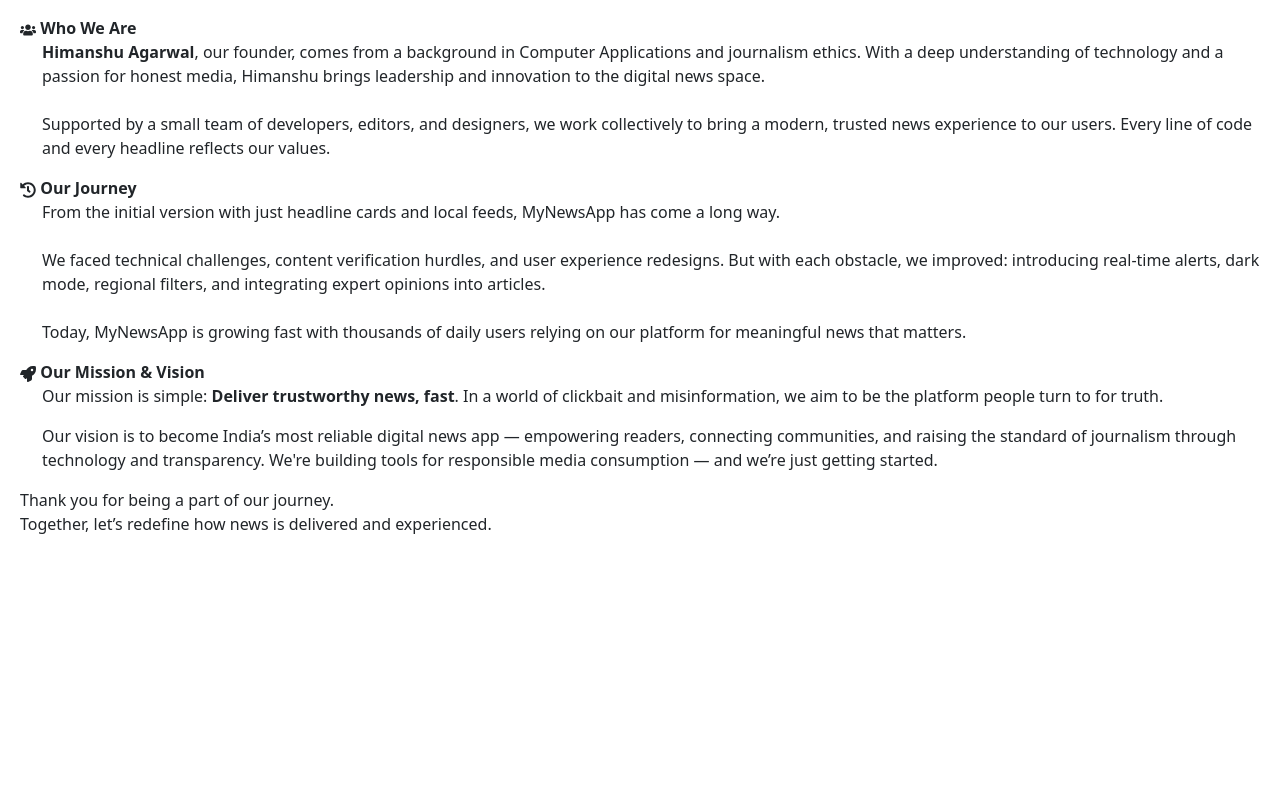
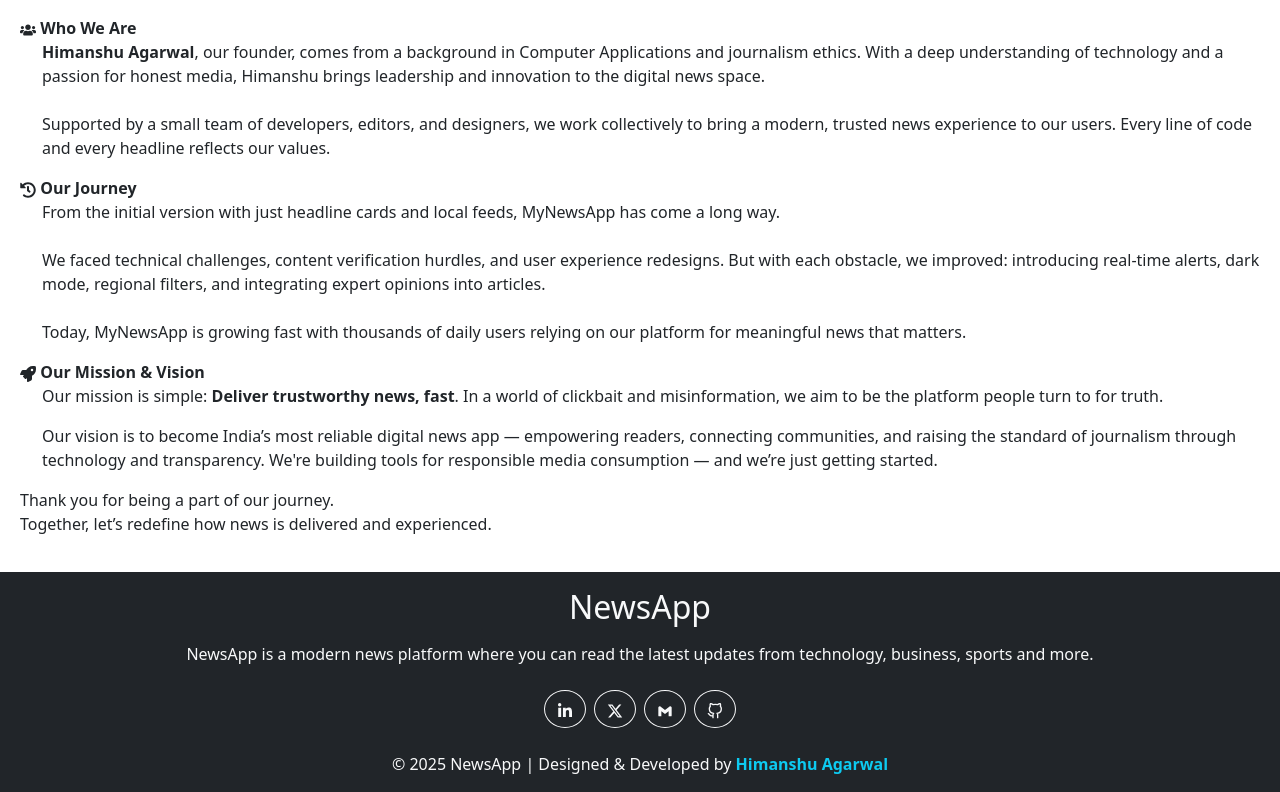
Before and after one commit to TechyCyb3r/newsApp, a React (Vite) app: page /about in a window 1280 px wide. Shown: the part 294-1086 px from the top of the page. Before the commit the page ends 866 px from the top, so only its background shows below. Built offline with nearby package versions, Linux system fonts and the light colour scheme.

Commit message:
all bugs are fixed and add footer

```diff
--- a/package.json
+++ b/package.json
@@ -13,7 +13,7 @@
     "dotenv": "^16.4.7",
     "react": "^19.0.0",
     "react-dom": "^19.0.0",
-    "react-icons": "^5.5.0",
+    "react-icons": "^5.6.0",
     "react-router-dom": "^7.1.5"
   },
   "devDependencies": {
--- a/src/App.jsx
+++ b/src/App.jsx
@@ -2,6 +2,7 @@
 import Navbar from './Pages/Navbar'
 import News from './Pages/News'
 import About from './Pages/About'
+import Footer from './Pages/Footer'
 import { BrowserRouter, Route, Routes } from 'react-router-dom'
 
 export default class App extends Component {
@@ -37,6 +38,7 @@
         <Routes>
           <Route path="/about" element={<About/>} />
         </Routes>
+        <><Footer /></>
 
       </BrowserRouter>
     )
--- /dev/null
+++ b/src/Pages/Footer.jsx
@@ -0,0 +1,58 @@
+import { FaLinkedinIn } from "react-icons/fa6";
+import { FaXTwitter } from "react-icons/fa6";
+import { BiLogoGmail } from "react-icons/bi";
+import { FiGithub } from "react-icons/fi";
+
+const Footer = () => {
+    return (
+        <footer className="bg-dark text-light text-center py-3">
+            <div className="container">
+
+                {/* Title */}
+                <h2 className="mb-3">NewsApp</h2>
+
+                {/* Description */}
+                <p className="mb-4">
+                    NewsApp is a modern news platform where you can read the latest
+                    updates from technology, business, sports and more.
+                </p>
+
+                {/* Social Icons */}
+                <div className="mb-4">
+                    <a href="https://www.linkedin.com/in/himanshuagarwal04/" className="btn btn-outline-light rounded-circle items-center mx-1">
+                        <FaLinkedinIn />
+                    </a>
+                    <a href="https://x.com/Himansh33864021" className="btn btn-outline-light rounded-circle mx-1">
+                        <FaXTwitter />
+                    </a>
+                    <a href="mailto:himanshuagarwalskr@gmail.com" className="btn btn-outline-light rounded-circle mx-1">
+                        <BiLogoGmail />
+                    </a>
+                    <a href="https://github.com/TechyCyb3r" className="btn btn-outline-light rounded-circle mx-1">
+                        <FiGithub />
+                    </a>
+                </div>
+
+                {/* Bottom */}
+                <p className="mb-0">
+                    © {new Date().getFullYear()} NewsApp | Designed & Developed by{" "}
+
+                    <a
+                        href="https://thehimanshu.tech"
+                        target="_blank"
+                        rel="noopener noreferrer"
+                        style={{
+                            color: "#0dcaf0",
+                            textDecoration: "none",
+                            fontWeight: "bold",
+                        }}
+                    >
+                        Himanshu Agarwal
+                    </a>
+                </p>
+            </div>
+        </footer>
+    );
+};
+
+export default Footer;
```
Also changed, not shown: 1 other file (tests, documents, lock files or other folders).
